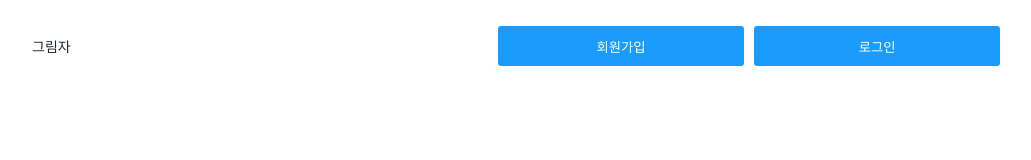
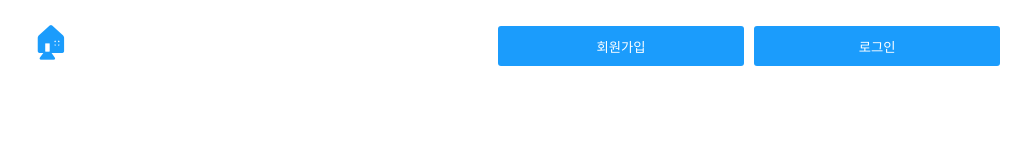
Before and after one commit to constdreamcoder/hanghae_my_magazine, a React (Create React App) app: page /write in a window 1280 px wide. Shown: the top 160 px of the page, without its empty margins (124-1155 px from the left). Built offline with nearby package versions, Linux system fonts and the light colour scheme; a web font is replaced by a local one.

Commit message:
Create a Home Icon.

```diff
--- a/src/components/Header.js
+++ b/src/components/Header.js
@@ -32,7 +32,16 @@ const Header = (props) => {
     <React.Fragment>
       <Grid is_flex padding="16px">
         <Grid width="30%">
-          <Text>그림자</Text>
+          <Text color="rgb(27, 156, 252)" size="32px" bold margin="0px">
+            <span
+              onClick={() => {
+                history.push("/");
+              }}
+              style={{ cursor: "pointer" }}
+            >
+              🏠︎
+            </span>
+          </Text>
         </Grid>
         <Grid is_flex width="70%">
           <Grid
--- a/src/elements/Text.js
+++ b/src/elements/Text.js
@@ -2,17 +2,21 @@ import React from "react";
 import styled from "styled-components";
 
 const Text = (props) => {
-  const { bold, color, size, children, margin, hidden } = props;
+  const { bold, color, size, children, margin, hidden, _onClick, is_click } =
+    props;
   const styles = {
-    bold: bold,
-    color: color,
-    size: size,
-    margin: margin,
+    bold,
+    color,
+    size,
+    margin,
     hidden,
+    is_click,
   };
   return (
     <React.Fragment>
-      <P {...styles}>{children}</P>
+      <P {...styles} onClick={_onClick}>
+        {children}
+      </P>
     </React.Fragment>
   );
 };
@@ -23,6 +27,9 @@ Text.defaultProps = {
   color: "#222831",
   size: "14px",
   margin: false,
+  _onClick: () => {},
+  is_click: false,
+  width: false,
 };
 
 const P = styled.p`
@@ -31,6 +38,7 @@ const P = styled.p`
   font-weight: ${(props) => (props.bold ? "700" : "400")};
   ${(props) => (props.margin ? `margin: ${props.margin};` : "")}
   display: ${(props) => props.hidden};
+  ${(props) => (props.is_click ? `cursor: pointer;` : "")}
 `;
 
 export default Text;
--- a/src/pages/PostWrite.js
+++ b/src/pages/PostWrite.js
@@ -49,11 +49,10 @@ const PostWrite = (props) => {
           앗! 잠깐!
         </Text>
         <Text size="16px">로그인 후에만 글을 쓸 수 있어요!</Text>
-        {/* 버그: 버튼 동작 안함 -> 나중에 수정 예정  */}
         <Button
           bg="rgb(27,156,252)"
-          _onCick={() => {
-            history.replace("/");
+          _onClick={() => {
+            history.replace("/login");
           }}
         >
           로그인 하러 가기
@@ -61,6 +60,7 @@ const PostWrite = (props) => {
       </Grid>
     );
   }
+
   return (
     <React.Fragment>
       <h1>게시글 작성</h1>
```
